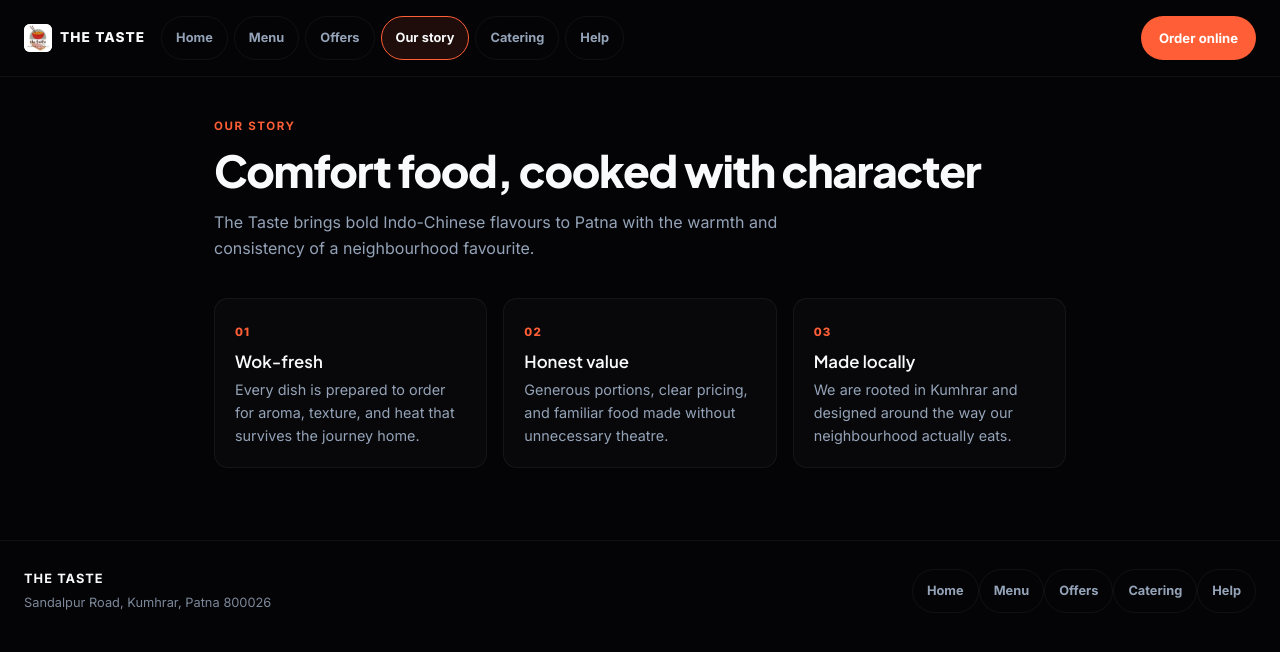
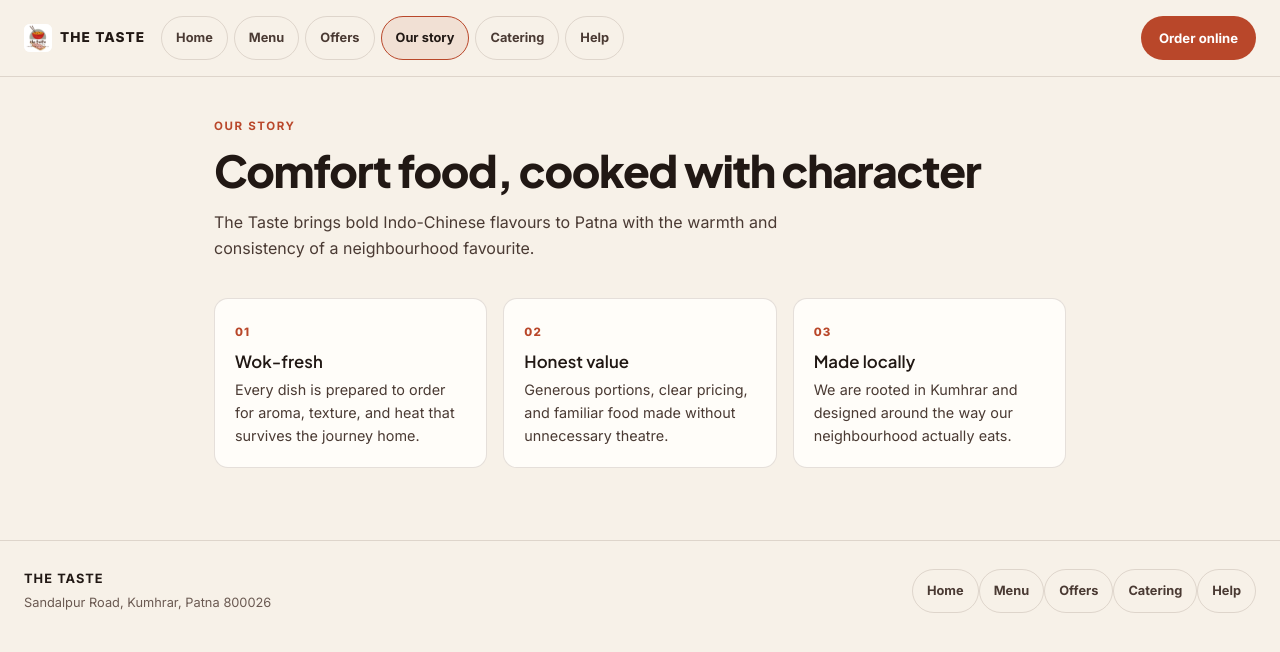
Before and after one commit to uninestindia-crypto/Restraunt, a Next.js app: page /about in a window 1280 px wide. Shown: the top 652 px of the page. Built offline with nearby package versions, Linux system fonts and the light colour scheme.

Commit message:
style(storefront): align storefront static shell variables with design system palette

```diff
--- a/src/data/menu-snapshot.json
+++ b/src/data/menu-snapshot.json
@@ -1,5 +1,5 @@
 {
-  "generatedAt": "2026-07-29T16:58:35.956Z",
+  "generatedAt": "2026-07-29T17:01:44.426Z",
   "storeId": "the-taste",
   "source": "cloud",
   "categories": [
--- a/src/styles/storefront-static.css
+++ b/src/styles/storefront-static.css
@@ -4,11 +4,32 @@
    boot (see hideLoadingScreen in src/main.ts), so a visitor
    whose bundle never arrives still gets a readable menu.
    ══════════════════════════════════════════════════════════ */
+/* The public site is a warm light theme scoped to .storefront-shell, not the
+   dark operator palette. These surfaces render outside that scope, so they
+   restate the same tokens — including the AA-compliant accent (#b9472a rather
+   than the brighter --color-primary, which fails contrast under white text). */
+.storefront-seo-shell,
+.static-page {
+  --store-ink: #211814;
+  --store-body: #4a3a33;
+  --store-muted: #6b5a52;
+  --store-soft: #f7f1e8;
+  --store-panel: #fffdf9;
+  --store-line: rgba(72, 44, 31, 0.14);
+  --store-accent: #b9472a;
+}
+
 .storefront-seo-shell {
+  min-height: 100vh;
+  padding: 48px 24px 72px;
+  background: var(--store-soft);
+  color: var(--store-ink);
+}
+
+.storefront-seo-shell > * {
   max-width: 900px;
-  margin: 0 auto;
-  padding: 48px 24px 72px;
-  color: var(--text-primary);
+  margin-left: auto;
+  margin-right: auto;
 }
 
 .seo-shell-head h1 {
@@ -24,21 +45,21 @@
   font-weight: 700;
   letter-spacing: 0.12em;
   text-transform: uppercase;
-  color: var(--color-primary);
+  color: var(--store-accent);
   margin: 0;
 }
 
 .seo-shell-copy {
   font-size: 1.05rem;
   line-height: 1.6;
-  color: var(--text-secondary);
+  color: var(--store-body);
   max-width: 60ch;
   margin: 0 0 12px;
 }
 
 .seo-shell-address {
   font-size: 0.85rem;
-  color: var(--text-muted);
+  color: var(--store-muted);
   margin: 0 0 20px;
 }
 
@@ -57,8 +78,8 @@
   min-height: 44px;
   padding: 0 14px;
   border-radius: 999px;
-  border: 1px solid var(--border-glass, rgba(255, 255, 255, 0.1));
-  color: var(--text-secondary);
+  border: 1px solid var(--store-line);
+  color: var(--store-body);
   font-size: 0.8rem;
   font-weight: 700;
   text-decoration: none;
@@ -70,8 +91,8 @@
 .static-page-nav nav a:focus-visible,
 .static-page-foot nav a:hover,
 .static-page-foot nav a:focus-visible {
-  color: var(--text-primary);
-  border-color: var(--color-primary);
+  color: var(--store-ink);
+  border-color: var(--store-accent);
 }
 
 .seo-shell-proof {
@@ -85,13 +106,13 @@
 .seo-shell-proof dt {
   font-size: 1.35rem;
   font-weight: 800;
-  color: var(--text-primary);
+  color: var(--store-ink);
 }
 
 .seo-shell-proof dd {
   margin: 2px 0 0;
   font-size: 0.78rem;
-  color: var(--text-muted);
+  color: var(--store-muted);
 }
 
 .seo-shell-menu h2 {
@@ -110,7 +131,7 @@
   font-weight: 700;
   margin: 0 0 10px;
   padding-bottom: 8px;
-  border-bottom: 1px solid var(--border-glass, rgba(255, 255, 255, 0.08));
+  border-bottom: 1px solid var(--store-line);
 }
 
 .seo-shell-category ul,
@@ -137,7 +158,7 @@
   font-size: 0.7rem;
   text-transform: uppercase;
   letter-spacing: 0.06em;
-  color: var(--text-muted);
+  color: var(--store-muted);
 }
 
 .seo-shell-item-price {
@@ -148,9 +169,9 @@
 .seo-shell-foot {
   margin-top: 40px;
   padding-top: 20px;
-  border-top: 1px solid var(--border-glass, rgba(255, 255, 255, 0.08));
+  border-top: 1px solid var(--store-line);
   font-size: 0.8rem;
-  color: var(--text-muted);
+  color: var(--store-muted);
 }
 
 /* ══════════════════════════════════════════════════════════
@@ -159,8 +180,8 @@
    ══════════════════════════════════════════════════════════ */
 .static-page {
   min-height: 100vh;
-  background: var(--bg-primary);
-  color: var(--text-primary);
+  background: var(--store-soft);
+  color: var(--store-ink);
 }
 
 .static-page-nav {
@@ -169,10 +190,10 @@
   gap: 16px;
   flex-wrap: wrap;
   padding: 16px 24px;
-  border-bottom: 1px solid var(--border-glass, rgba(255, 255, 255, 0.08));
+  border-bottom: 1px solid var(--store-line);
   position: sticky;
   top: 0;
-  background: var(--bg-primary);
+  background: var(--store-soft);
   z-index: 10;
 }
 
@@ -183,7 +204,7 @@
   font-weight: 800;
   letter-spacing: 0.08em;
   font-size: 0.85rem;
-  color: var(--text-primary);
+  color: var(--store-ink);
   text-decoration: none;
 }
 
@@ -201,9 +222,9 @@
 }
 
 .static-page-nav nav a[aria-current="page"] {
-  color: var(--text-primary);
-  border-color: var(--color-primary);
-  background: rgba(255, 94, 54, 0.1);
+  color: var(--store-ink);
+  border-color: var(--store-accent);
+  background: rgba(185, 71, 42, 0.1);
 }
 
 .static-page-cta {
@@ -212,7 +233,7 @@
   min-height: 44px;
   padding: 0 18px;
   border-radius: 999px;
-  background: var(--color-primary);
+  background: var(--store-accent);
   color: #ffffff;
   font-weight: 700;
   font-size: 0.82rem;
@@ -234,7 +255,7 @@
   font-weight: 700;
   letter-spacing: 0.14em;
   text-transform: uppercase;
-  color: var(--color-primary);
+  color: var(--store-accent);
   margin: 0 0 8px;
 }
 
@@ -249,7 +270,7 @@
 .static-page-hero-copy {
   font-size: 1rem;
   line-height: 1.6;
-  color: var(--text-secondary);
+  color: var(--store-body);
   max-width: 62ch;
   margin: 0;
 }
@@ -263,7 +284,7 @@
   font-weight: 800;
   margin: 0 0 12px;
   padding-bottom: 8px;
-  border-bottom: 1px solid var(--border-glass, rgba(255, 255, 255, 0.08));
+  border-bottom: 1px solid var(--store-line);
 }
 
 .static-menu-section li {
@@ -272,7 +293,7 @@
   gap: 10px;
   padding: 9px 0;
   font-size: 0.92rem;
-  border-bottom: 1px dashed rgba(148, 163, 184, 0.12);
+  border-bottom: 1px dashed var(--store-line);
 }
 
 .static-menu-mark {
@@ -319,15 +340,15 @@
 .static-pillars article {
   padding: 20px;
   border-radius: 14px;
-  border: 1px solid var(--border-glass, rgba(255, 255, 255, 0.08));
-  background: var(--bg-card, rgba(255, 255, 255, 0.02));
+  border: 1px solid var(--store-line);
+  background: var(--store-panel);
 }
 
 .static-pillars span {
   font-size: 0.72rem;
   font-weight: 800;
   letter-spacing: 0.1em;
-  color: var(--color-primary);
+  color: var(--store-accent);
 }
 
 .static-pillars h2 {
@@ -340,15 +361,15 @@
 .static-faq p {
   font-size: 0.9rem;
   line-height: 1.6;
-  color: var(--text-secondary);
+  color: var(--store-body);
   margin: 0;
 }
 
 .static-panel {
   padding: 24px;
   border-radius: 14px;
-  border: 1px solid var(--border-glass, rgba(255, 255, 255, 0.08));
-  background: var(--bg-card, rgba(255, 255, 255, 0.02));
+  border: 1px solid var(--store-line);
+  background: var(--store-panel);
   margin-bottom: 16px;
 }
 
@@ -359,7 +380,7 @@
 
 .static-panel-address {
   margin-top: 12px;
-  color: var(--text-muted);
+  color: var(--store-muted);
 }
 
 .static-panel-cta {
@@ -369,15 +390,15 @@
   padding: 0 18px;
   margin-top: 16px;
   border-radius: 999px;
-  border: 1px solid var(--color-primary);
-  color: var(--color-primary);
+  border: 1px solid var(--store-accent);
+  color: var(--store-accent);
   font-weight: 700;
   font-size: 0.82rem;
   text-decoration: none;
 }
 
 .static-faq details {
-  border-bottom: 1px solid var(--border-glass, rgba(255, 255, 255, 0.08));
+  border-bottom: 1px solid var(--store-line);
   padding: 14px 0;
 }
 
@@ -396,7 +417,7 @@
 .static-page-empty {
   margin-top: 24px;
   font-size: 0.82rem;
-  color: var(--text-muted);
+  color: var(--store-muted);
 }
 
 .static-page-foot {
@@ -405,14 +426,14 @@
   gap: 20px;
   justify-content: space-between;
   padding: 28px 24px 40px;
-  border-top: 1px solid var(--border-glass, rgba(255, 255, 255, 0.08));
+  border-top: 1px solid var(--store-line);
   font-size: 0.8rem;
-  color: var(--text-muted);
+  color: var(--store-muted);
 }
 
 .static-page-foot strong {
   display: block;
-  color: var(--text-primary);
+  color: var(--store-ink);
   letter-spacing: 0.08em;
   margin-bottom: 4px;
 }
@@ -465,12 +486,25 @@
   animation: none;
 }
 
+/* Rendered in place of the customer app, so it sits outside .storefront-shell
+   and has to carry the storefront palette itself. */
 .storefront-error {
-  max-width: 460px;
-  margin: 0 auto;
+  --store-ink: #211814;
+  --store-body: #4a3a33;
+  --store-soft: #f7f1e8;
+  --store-line: rgba(72, 44, 31, 0.14);
+  --store-accent: #b9472a;
+  min-height: 100vh;
   padding: 80px 24px;
   text-align: center;
-  color: var(--text-primary);
+  background: var(--store-soft);
+  color: var(--store-ink);
+}
+
+.storefront-error > * {
+  max-width: 460px;
+  margin-left: auto;
+  margin-right: auto;
 }
 
 .storefront-error h1 {
@@ -482,13 +516,13 @@
 .storefront-error p {
   font-size: 0.9rem;
   line-height: 1.6;
-  color: var(--text-secondary);
+  color: var(--store-body);
   margin: 0 0 24px;
 }
 
 .storefront-error .material-symbols-rounded {
   font-size: 48px;
-  color: var(--color-primary);
+  color: var(--store-accent);
 }
 
 .storefront-error-actions {
@@ -512,15 +546,15 @@
 }
 
 .storefront-error-actions button {
-  background: var(--color-primary);
+  background: var(--store-accent);
   color: #ffffff;
   border: none;
 }
 
 .storefront-error-actions a {
   background: transparent;
-  color: var(--text-secondary);
-  border: 1px solid var(--border-glass, rgba(255, 255, 255, 0.12));
+  color: var(--store-body);
+  border: 1px solid var(--store-line);
 }
 
 @media (max-width: 640px) {
```
